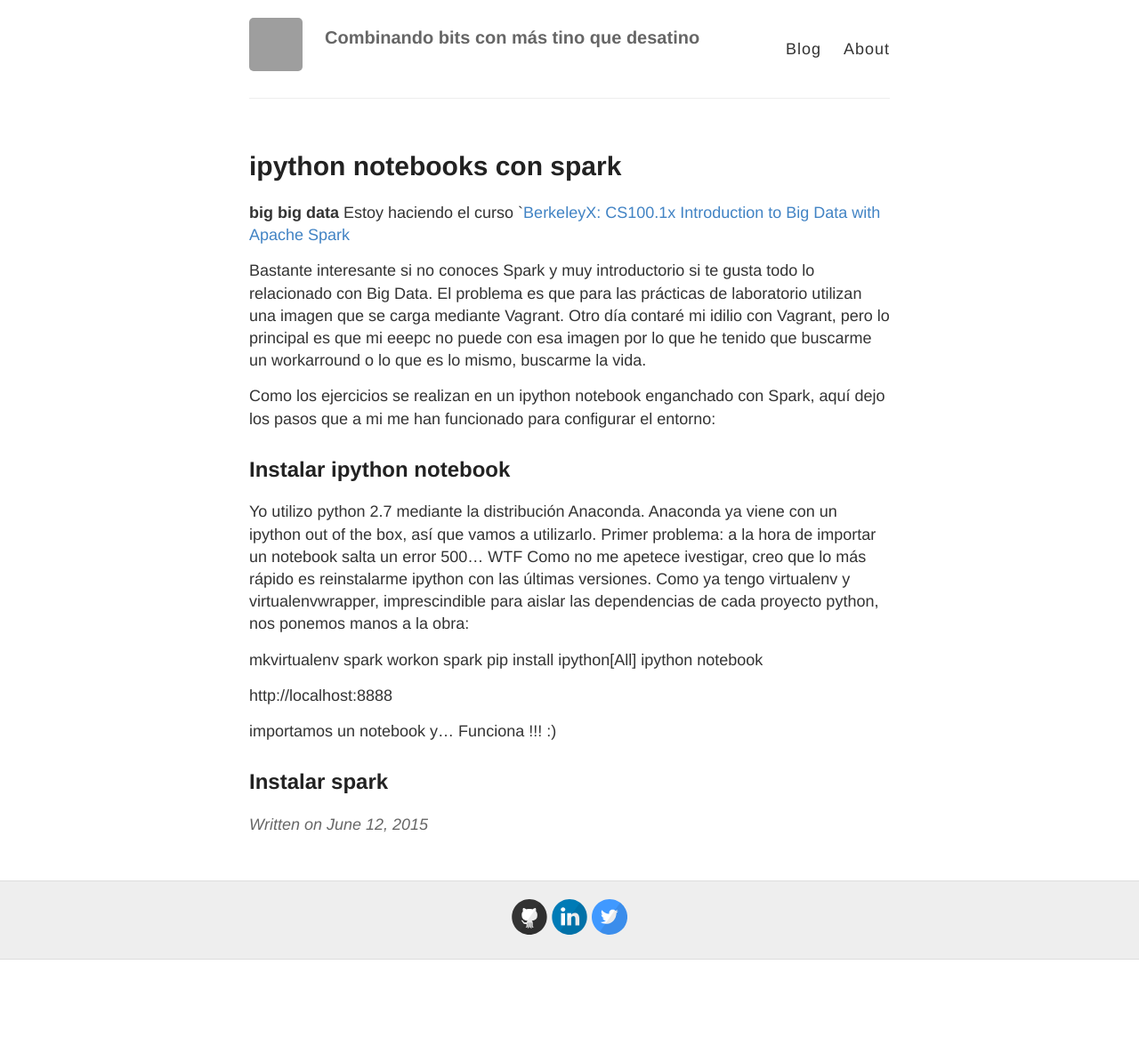
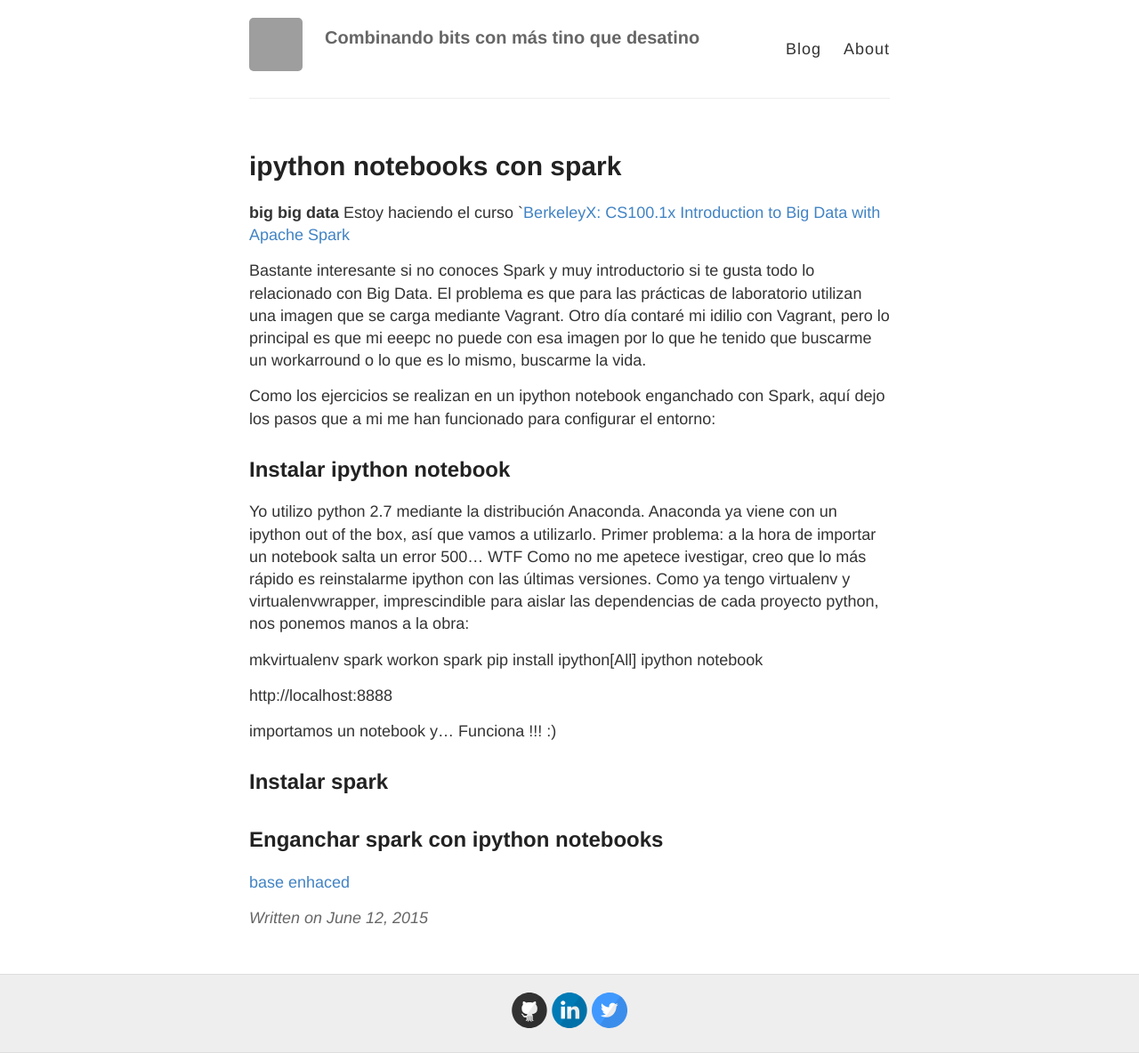
Before and after one commit to alpoza/alpoza.github.io, a Jekyll site: the page built from _posts/2015-6-12-ipython_notebook_with_Spark.md, in a window 1280 px wide. Shown: the whole page at 89% size. Built offline with Jekyll 4.4.1, drawn with Linux system fonts in a browser that asks for light colours; Markdown is read by kramdown in place of the engine named in the settings; comment, search, counter and statistics services are not loaded; before the commit the page ends 1079 px from its top, so only the background shows below that; grey boxes are pictures that could not be loaded.

Commit message:
Update 2015-6-12-ipython_notebook_with_Spark.md

```diff
--- a/_posts/2015-6-12-ipython_notebook_with_Spark.md
+++ b/_posts/2015-6-12-ipython_notebook_with_Spark.md
@@ -31,3 +31,7 @@ http://localhost:8888
 importamos un notebook y... Funciona !!! :)
 
 ##Instalar spark
+
+##Enganchar spark con ipython notebooks
+[base](https://districtdatalabs.silvrback.com/getting-started-with-spark-in-python)
+[enhaced](http://blog.cloudera.com/blog/2014/08/how-to-use-ipython-notebook-with-apache-spark/)
```
